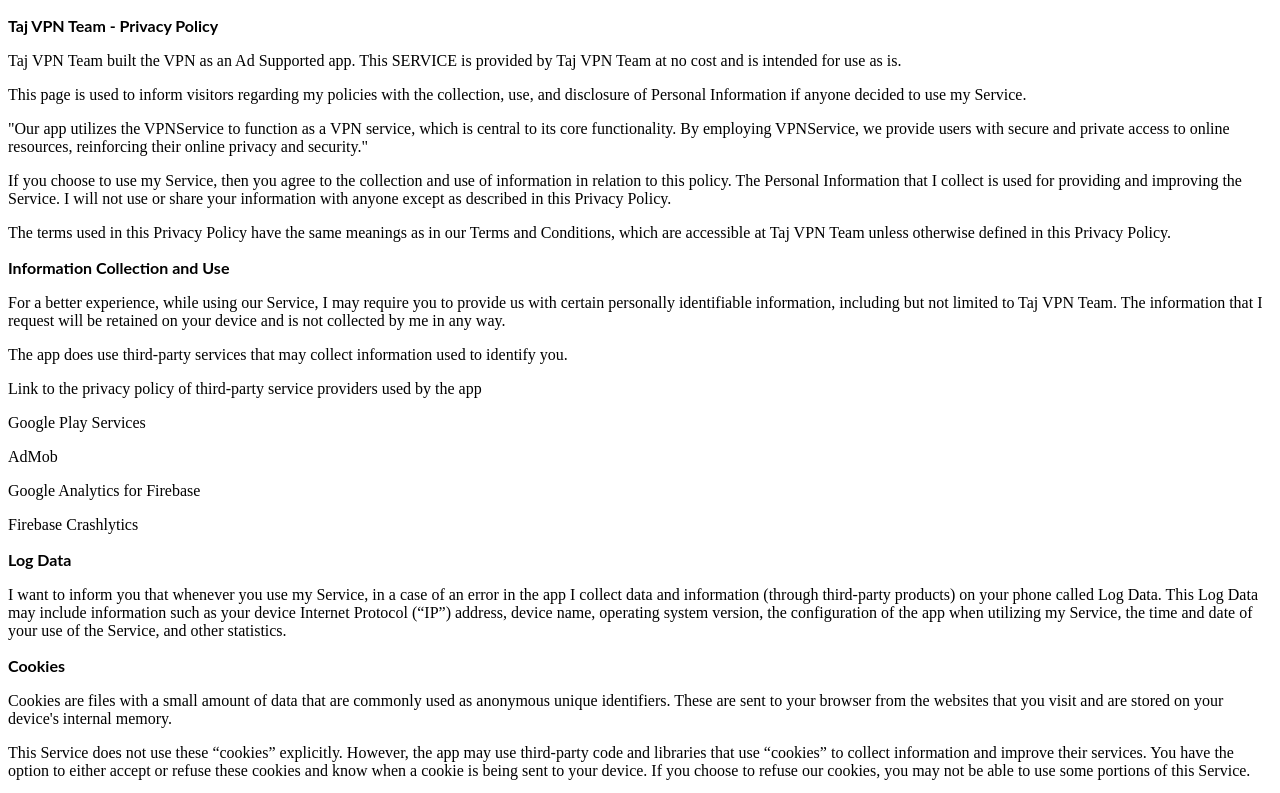
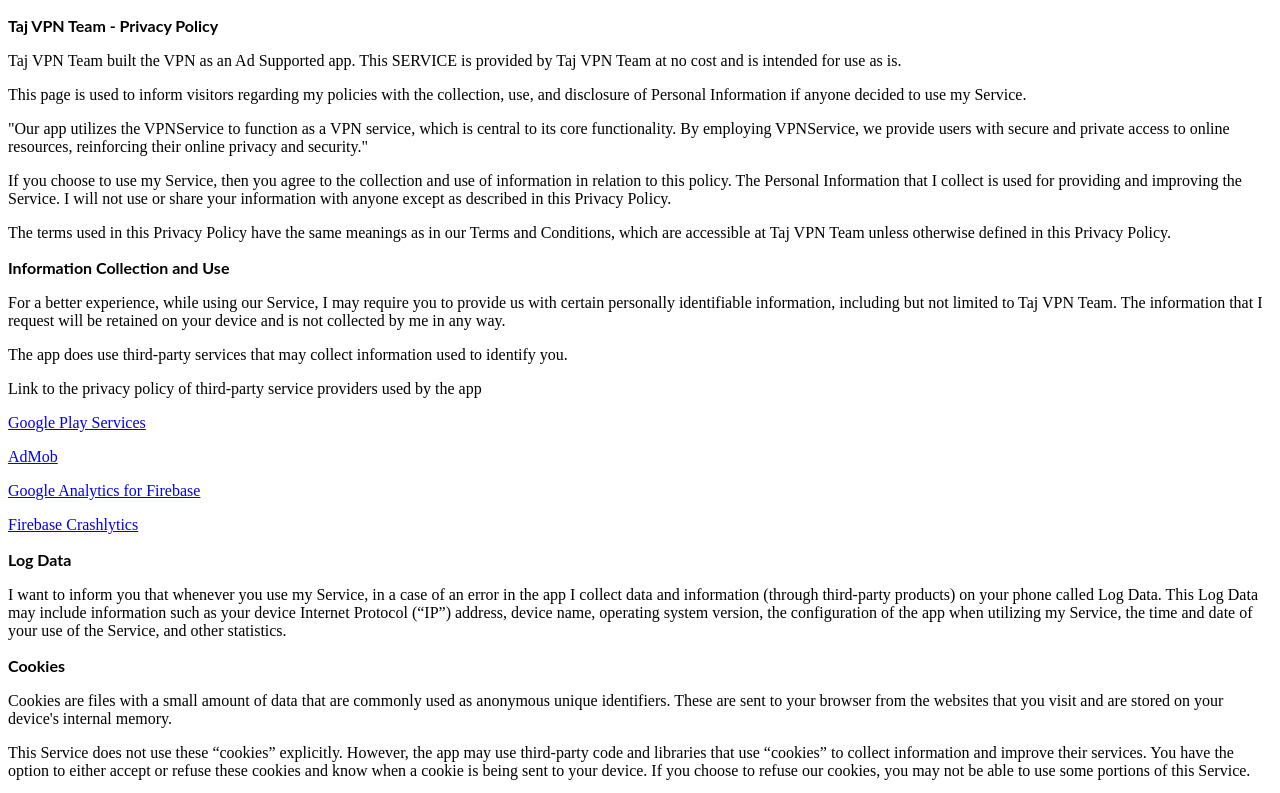
Before and after one commit to tajvpn/tajvpn.github.io, a plain HTML site: page PrivacyPolicy/index.html in a window 1280 px wide. Shown: the top 793 px of the page. Drawn offline with Linux system fonts and the light colour scheme.

Commit message:
Update index.html

```diff
--- a/PrivacyPolicy/index.html
+++ b/PrivacyPolicy/index.html
@@ -25,10 +25,10 @@
 
 		   <p><span  style="font-variant: normal;">Link to the privacy policy of third-party service providers used by the app</span></p>
 
-		   <p><span  style="font-variant: normal;">Google Play Services</span></p>
-		   <p><span  style="font-variant: normal;">AdMob</span></p>
-		   <p><span  style="font-variant: normal;">Google Analytics for Firebase</span></p>
-		   <p><span  style="font-variant: normal;">Firebase Crashlytics</span></p>
+		   <p><span  style="font-variant: normal;"><a href="https://www.google.com/policies/privacy/" target="_blank" rel="noopener noreferrer">Google Play Services</a></span></p>
+		   <p><span  style="font-variant: normal;"><a href="https://support.google.com/admob/answer/6128543?hl=en" target="_blank" rel="noopener noreferrer">AdMob</a></span></p>
+		   <p><span  style="font-variant: normal;"><a href="https://firebase.google.com/policies/analytics" target="_blank" rel="noopener noreferrer">Google Analytics for Firebase</a></span></p>
+		   <p><span  style="font-variant: normal;"><a href="https://firebase.google.com/support/privacy/" target="_blank" rel="noopener noreferrer">Firebase Crashlytics</a></span></p>
 
 		   <p><span  style="font-family: Lato, Arial; font-variant: normal; font-weight: 700; vertical-align: baseline;">Log Data</span></p>
 
```
